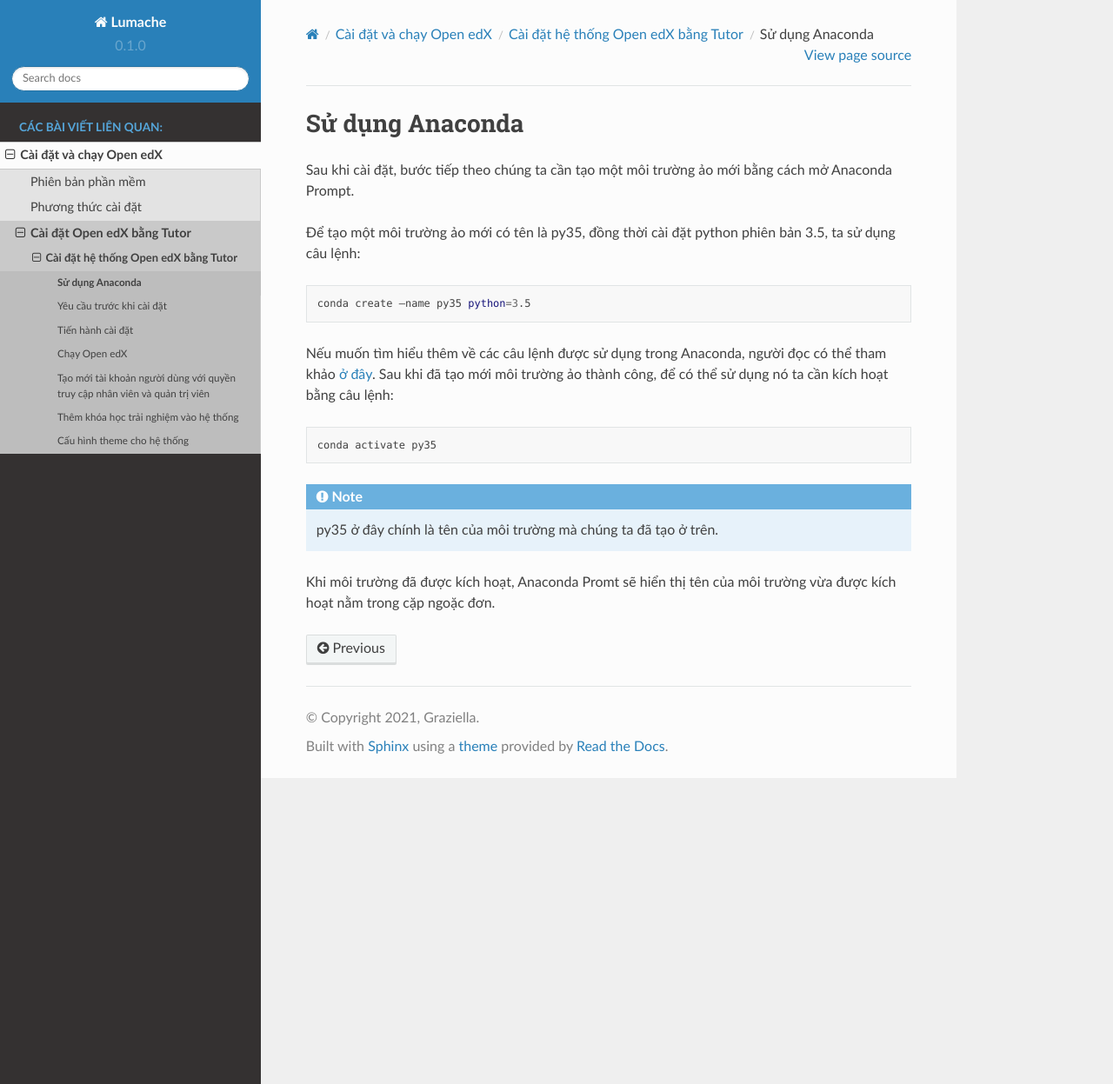
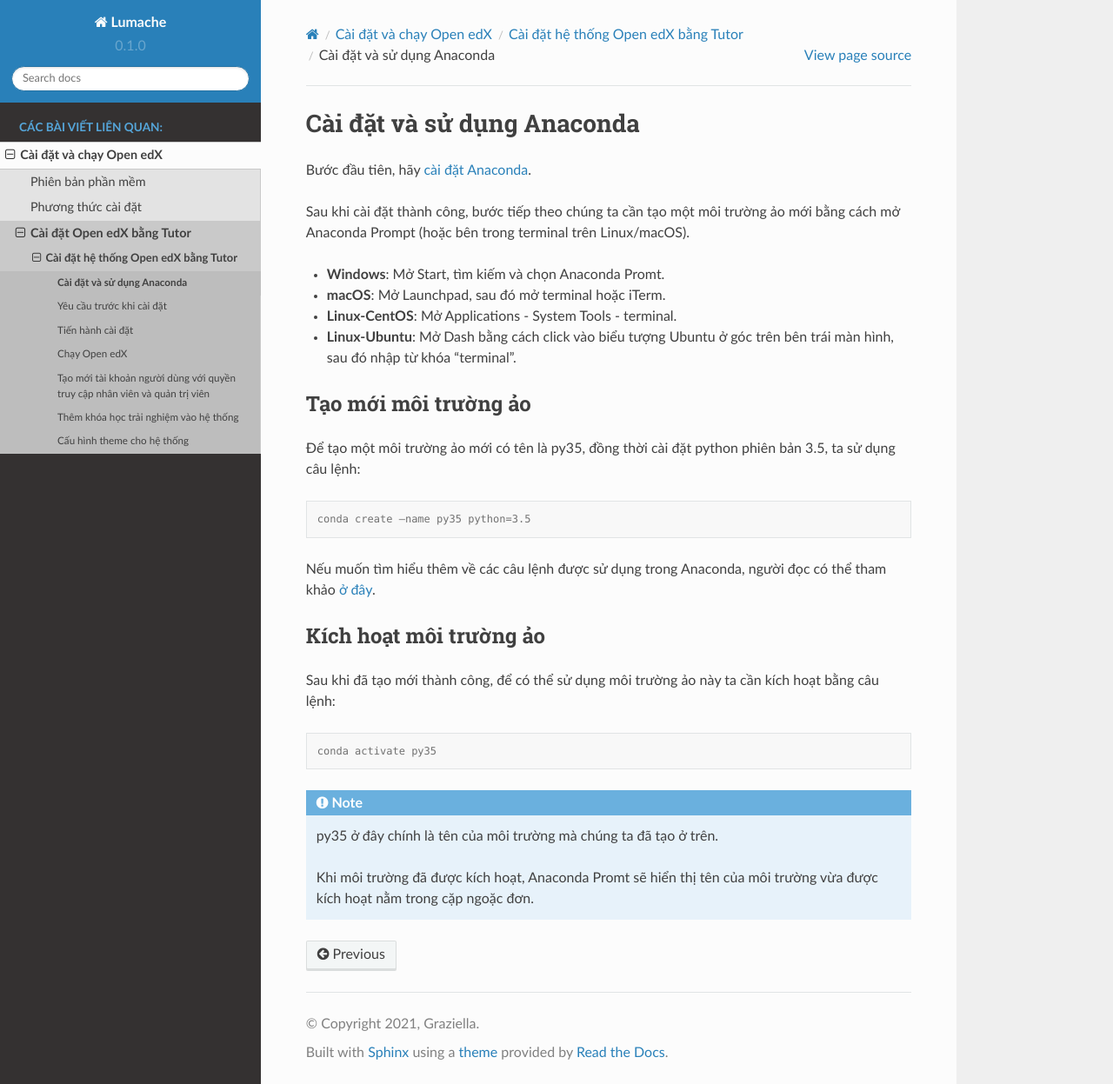
Before and after one commit to dlowji/rtd-openedx, a Sphinx documentation site: the page built from docs/source/anaconda.rst, in a window 1280 px wide and 1247 px high. Shown: the whole window at 87% size. Built offline with Sphinx 7.4.7 and the Read the Docs theme 2.0.0, drawn with Linux system fonts in a browser that asks for light colours.

Commit message:
Update anaconda.rst

```diff
--- a/docs/source/anaconda.rst
+++ b/docs/source/anaconda.rst
@@ -1,23 +1,35 @@
 .. _anaconda-settingup:
 
-Sử dụng Anaconda
-================
-Sau khi cài đặt, bước tiếp theo chúng ta cần tạo một môi trường ảo mới bằng cách mở Anaconda Prompt.
+Cài đặt và sử dụng Anaconda
+===========================
+Bước đầu tiên, hãy `cài đặt Anaconda <https://www.anaconda.com/download/>`_.
 
+Sau khi cài đặt thành công, bước tiếp theo chúng ta cần tạo một môi trường ảo mới bằng cách mở Anaconda Prompt (hoặc bên trong terminal trên Linux/macOS).
+
+* **Windows**: Mở Start, tìm kiếm và chọn Anaconda Promt.
+* **macOS**: Mở Launchpad, sau đó mở terminal hoặc iTerm.
+* **Linux-CentOS**: Mở Applications - System Tools - terminal.
+* **Linux-Ubuntu**: Mở Dash bằng cách click vào biểu tượng Ubuntu ở góc trên bên trái màn hình, sau đó nhập từ khóa "terminal".
+
+Tạo mới môi trường ảo
+---------------------
 Để tạo một môi trường ảo mới có tên là py35, đồng thời cài đặt python phiên bản 3.5, ta sử dụng câu lệnh:
 
-.. code-block:: bash
+.. code-block:: console
 
     conda create –name py35 python=3.5
 
 Nếu muốn tìm hiểu thêm về các câu lệnh được sử dụng trong Anaconda, người đọc có thể tham khảo `ở đây <https://docs.conda.io/projects/conda/en/4.6.0/_downloads/52a95608c49671267e40c689e0bc00ca/conda-cheatsheet.pdf>`_.
-Sau khi đã tạo mới môi trường ảo thành công, để có thể sử dụng nó ta cần kích hoạt bằng câu lệnh:
 
-.. code-block:: bash
+Kích hoạt môi trường ảo
+------------------------
+Sau khi đã tạo mới thành công, để có thể sử dụng môi trường ảo này ta cần kích hoạt bằng câu lệnh:
+
+.. code-block:: console
 
     conda activate py35
 
 .. note::
     py35 ở đây chính là tên của môi trường mà chúng ta đã tạo ở trên.
 
-Khi môi trường đã được kích hoạt, Anaconda Promt sẽ hiển thị tên của môi trường vừa được kích hoạt nằm trong cặp ngoặc đơn.
+    Khi môi trường đã được kích hoạt, Anaconda Promt sẽ hiển thị tên của môi trường vừa được kích hoạt nằm trong cặp ngoặc đơn.
```
